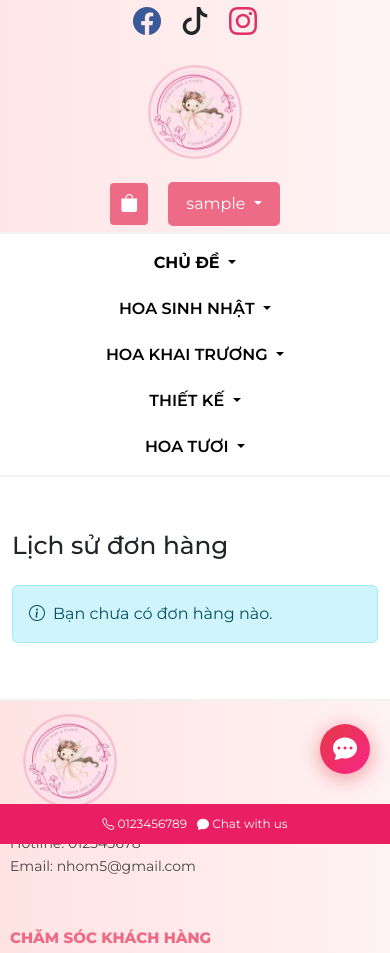
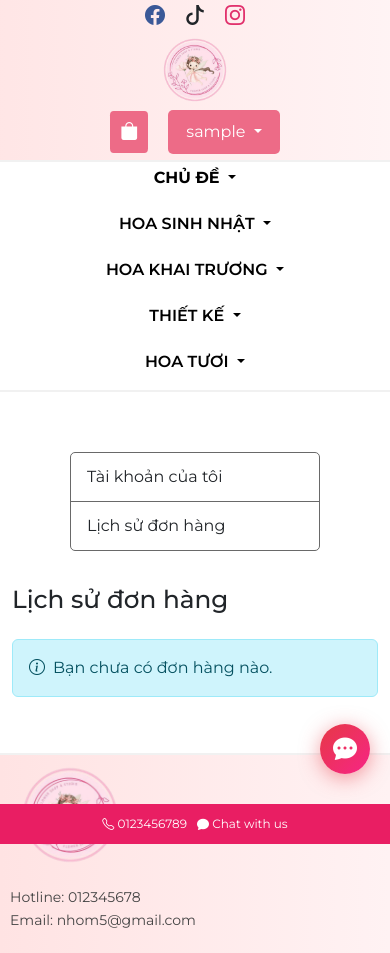
Before and after one commit to TrieuPhu22/CuoiKy_LTW, a PHP site: page /Page/user/order_history.php in a window 390 px wide. Shown: the top 953 px of the page. Run offline with PHP 8.4, Linux system fonts and the light colour scheme; the visitor is signed in with stand-in values (Sample User, id 1); data that the repository does not hold is empty.

Commit message:
giúp em Bình

```diff
--- a/Page/home/assets/css/breakpoint.css
+++ b/Page/home/assets/css/breakpoint.css
@@ -33,8 +33,8 @@
     padding-bottom: 6px;
     gap: 10px;
   }
-  main{
-    padding-top:175px;
+  main {
+    padding-top: 175px;
   }
   .homeContainer {
     width: 98%;
@@ -60,35 +60,53 @@
     gap: 16px;
     bottom: 65px;
   }
+  .userMain {
+    display: flex;
+    flex-direction: column;
+    align-items: center;
+    justify-content: center;
+    gap: 10px;
+  }
 }
 
 /* Mobile: dưới 576px */
 @media (max-width: 575.98px) {
-
+  .homeIconSocial i {
+    font-size: 20px;
+  }
   header {
     flex-direction: column;
     align-items: center;
     justify-content: center;
     padding-bottom: 6px;
-    gap: 10px;
   }
-  main{
-    padding-top:175px;
+  main {
+    padding-top: 90px;
   }
-  .homeLogo img, .homeIconSocial, .homeSearchLogin {
-    margin-left:0 !important;
-    margin-right:0 !important;
+  .homeLogo img {
+    height: 80px;
+    width: auto;
+  }
+  .homeLogo img,
+  .homeIconSocial,
+  .homeSearchLogin {
+    margin-left: 0 !important;
+    margin-right: 0 !important;
+  }
 
-  }
-  .homeSearch{
+  .homeSearch {
     display: none;
   }
-
+  .Home_cart {
+    font-size: 16px;
+  }
+  .Home_user {
+    font-size: 16px;
+  }
   .homeContainer {
     width: 100% !important;
     max-width: 100vw !important;
     padding: 0 10px !important;
-
   }
   .homeMenu {
     flex-direction: column;
@@ -111,7 +129,7 @@
   .home-list-product {
     display: grid !important;
     grid-template-columns: repeat(2, 1fr) !important;
-    padding:0 10px !important;
+    padding: 0 10px !important;
   }
   .home-list-product-item {
     padding: 0 !important;
@@ -124,13 +142,12 @@
   .home-product-title {
     font-size: 18px;
   }
-  .footerContact{
+  .footerContact {
     display: flex;
     justify-content: center;
     align-items: center;
   }
   .footerContact .homeContainer {
-
     flex-direction: column;
     gap: 20px;
   }
@@ -140,12 +157,23 @@
   }
   footer {
     font-size: 12px;
-
   }
   footer .footer {
     gap: 10px;
     font-size: 12px;
     align-items: flex-start;
-
+  }
+  .userMain {
+    display: flex;
+    flex-direction: column-reverse;
+    align-items: center;
+    justify-content: center;
+    gap: 10px;
+  }
+  .userLeft {
+    max-width: 400px;
+  }
+  .form_group input {
+    max-width: 300px;
   }
 }
--- a/Page/user/order_history.php
+++ b/Page/user/order_history.php
@@ -51,9 +51,11 @@ $conn->close();
     <!-- Reset CSS -->
     <link rel="stylesheet" href="./Page/home/assets/css/reset.css">
 
+
     <!-- Bootstrap CSS -->
     <link rel="stylesheet" href="https://cdn.jsdelivr.net/npm/bootstrap@5.3.8/dist/css/bootstrap.min.css" />
     <link rel="stylesheet" href="https://cdn.jsdelivr.net/npm/bootstrap-icons@1.11.0/font/bootstrap-icons.css" />
+
 
     <!-- Google Fonts -->
     <link rel="preconnect" href="https://fonts.googleapis.com" />
@@ -79,7 +81,8 @@ $conn->close();
             <?php require_once __DIR__ . '/../home/includes/Menu.php'; ?>
 
             <div class="userMain">
-                <div class="container mt-4">
+                <!-- left-content -->
+                <div class="container userLeft mt-4">
                     <h2 class="mb-4">Lịch sử đơn hàng</h2>
 
                     <?php if (empty($orders)): ?>
@@ -157,6 +160,13 @@ $conn->close();
                             </table>
                         </div>
                     <?php endif; ?>
+                </div>
+                <!-- Right content -->
+                <div class="userRight">
+                    <div class="userRightContent">
+                        <a href="./Page/user/user.php">Tài khoản của tôi</a>
+                        <a href="./Page/user/order_history.php">Lịch sử đơn hàng</a>
+                    </div>
                 </div>
             </div>
         </div>
@@ -362,6 +372,7 @@ $conn->close();
             const rating = $('#rating-value').val();
             const comment = $('#review-comment').val().trim();
 
+
             if (rating == 0) {
                 alert('Vui lòng chọn số sao đánh giá!');
                 return;
```
